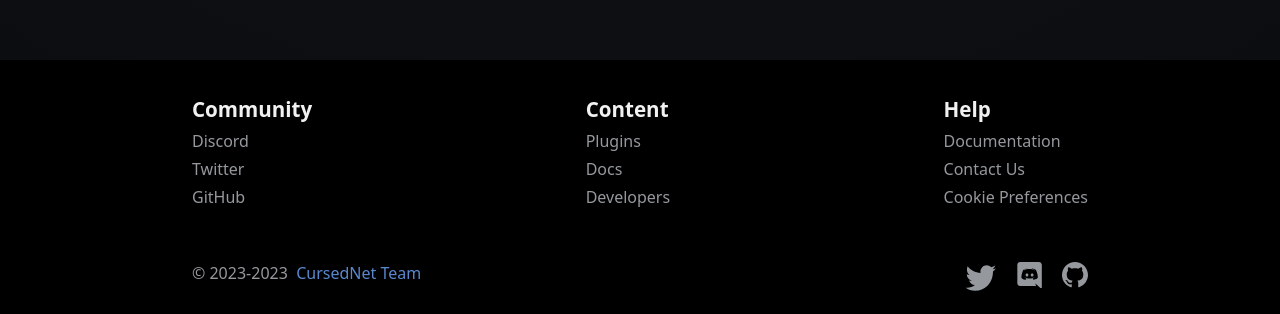
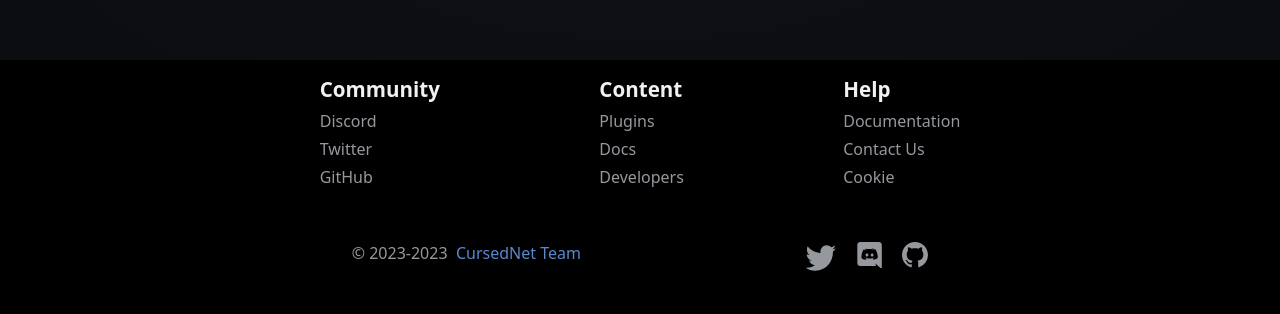
Before and after one commit to despair-dragon/ReactWeb, a React (Create React App) app: page / in a window 1280 px wide. Shown: the part 740-1054 px from the top of the page. Built offline with nearby package versions, Linux system fonts and the light colour scheme.

Commit message:
Add files via upload

```diff
--- a/src/components/Footer.jsx
+++ b/src/components/Footer.jsx
@@ -2,16 +2,16 @@ import '../style/Footer.scss'
 
 export default function Footer() {
     return (
-        <div className='footer'>
-            <div className='center-footer'>
+        <div className='footer' style={{marginTop: '15px'}} >
+            <div className='mobail' >
+                <div className='center-footer' >
                     <div className='font-footer'>
-                    <div className='mobail'>
                         <a href='-' className='item-butt-footer'>Advertise With Us</a>
                         <a href='-' className='item-butt-footer'>Privacy Policy</a>
                         <a href='-' className='item-butt-footer'>Contact Us</a>
                         <a href='-' className='item-butt-footer'>Cookie Preferences</a>
                         <div className='item-age' style={{marginTop: '15px'}}>© 2023-2023 <a href='-' className='team' style={{color: '#5a88ce'}}>&nbsp;CursedNet Team</a></div>
-                        <div className='item-butt-footer' style={{marginTop: '15px'}}>
+                        <div className='item-butt-footer' style={{marginTop: '15px', marginBottom: '15px'}}>
                             <div className='item-social'>
                                 <svg className="social-icon-inner" width="32" height="32" viewBox="0 0 20 16" aria-hidden="true">
                                     <g fill="none" fillRule="evenodd">
@@ -35,7 +35,9 @@ export default function Footer() {
                 </div>
             </div>
             <div className='pc'>
-                <div>
+                <div className='width-center'>
+                    <div className='width'>
+                        <div className='item-center'>
                             <div className='item'>
                                 <div className='item-block' style={{marginBottom: '50px'}}>
                                     <h3 className='font-main'>Community</h3>
@@ -57,7 +59,7 @@ export default function Footer() {
                                         </p>
                                     </div>
                                 </div>
-                        <div className='item-block' style={{marginLeft: '20%', marginRight: '20%', marginBottom: '50px'}}>
+                                <div className='item-block' style={{marginBottom: '50px'}}>
                                     <h3 className='font-main'>Content</h3>
                                     <div>
                                         <p className='font-under'>
@@ -92,7 +94,7 @@ export default function Footer() {
                                         </p>
                                         <p className='font-under'>
                                             <a href='-'>
-                                        Cookie Preferences
+                                                Cookie
                                             </a>
                                         </p>
                                     </div>
@@ -101,6 +103,7 @@ export default function Footer() {
                             <div>
                                 <div className='item-box'>
                                     <div>© 2023-2023 <a href='https://github.com/orgs/CursedNet/people' className='team' style={{color: '#5a88ce'}}>&nbsp;CursedNet Team</a></div>
+                                    <span></span>
                                     <div className='item-social-pc'>
                                         <div className='item-social'>
                                             <svg className="social-icon-inner" width="32" height="32" viewBox="0 0 20 16" aria-hidden="true">
@@ -126,5 +129,7 @@ export default function Footer() {
                         </div>
                     </div>
                 </div>
+            </div>
+        </div>
     )
 }
--- a/src/style/Footer.css
+++ b/src/style/Footer.css
@@ -49,8 +49,7 @@
 .item {
   color: var(--text-normal);
   font-size: clamp(1.1rem, 1vw, 2rem);
-  margin: 5px 15% 0 15%;
-  justify-content: space-between;
+  justify-content: space-around;
   align-items: center;
   display: flex;
 }
@@ -82,10 +81,9 @@
 }
 
 .item-box {
-  justify-content: space-between;
+  justify-content: space-evenly;
   display: flex;
   padding-bottom: 15px;
-  margin: 0 15% 0 15%;
   text-align: center;
   color: var(--text-muted);
 }
@@ -94,4 +92,14 @@
   display: flex;
 }
 
+.width-center {
+  display: flex;
+  justify-content: center;
+}
+
+.width {
+  justify-content: center;
+  width: 800px;
+}
+
 /*# sourceMappingURL=Footer.css.map */
--- a/src/style/Footer.scss
+++ b/src/style/Footer.scss
@@ -38,12 +38,11 @@
 .pc {
   display: var(--tw-display-pc);
 }
+
 .item {
   color: var(--text-normal);
-
   font-size: clamp(1.1rem, 1vw, 2rem);
-  margin: 5px 15% 0 15%;
-  justify-content: space-between;
+  justify-content: space-around;
   align-items: center;
   display: flex;
 }
@@ -69,13 +68,21 @@
   color: var(--text-light);
 }
 .item-box {
-  justify-content: space-between;
+  justify-content: space-evenly;
   display: flex;
   padding-bottom: 15px;
-  margin: 0 15% 0 15%;
+
   text-align: center;
   color: var(--text-muted);
 }
 .item-social-pc {
   display: flex;
 }
+.width-center {
+  display: flex;
+  justify-content: center;
+}
+.width {
+  justify-content: center;
+  width: 800px;
+}
```
Also changed, not shown: 1 other file (tests, documents, lock files or other folders). Lines whose indentation alone changed are shown as unchanged.
